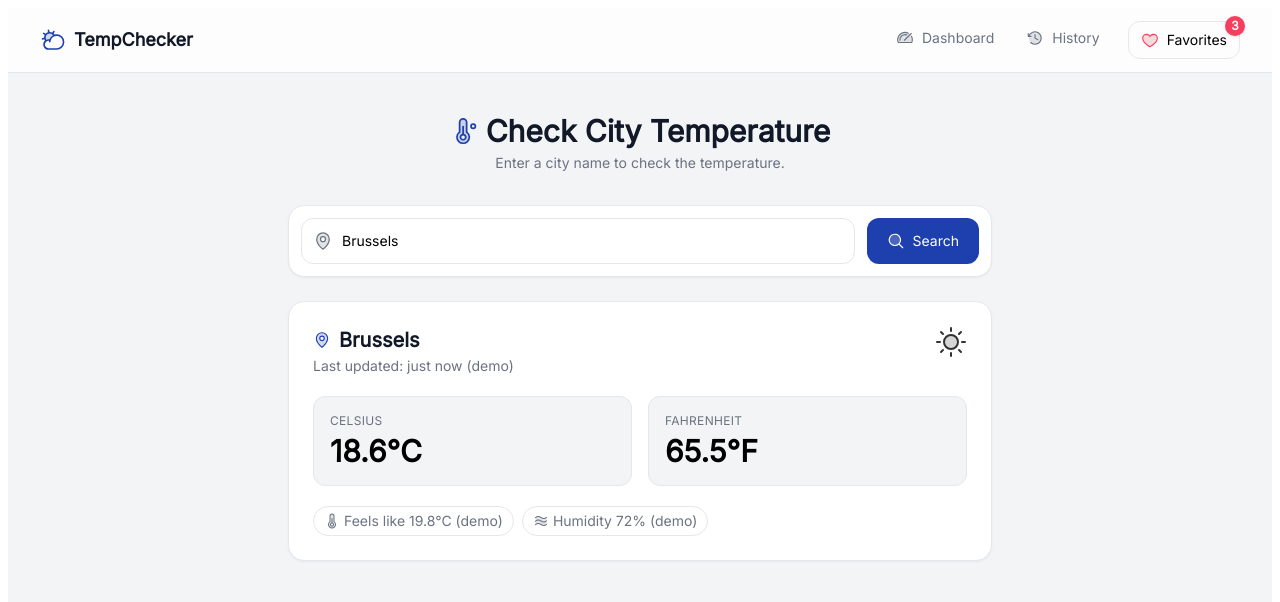
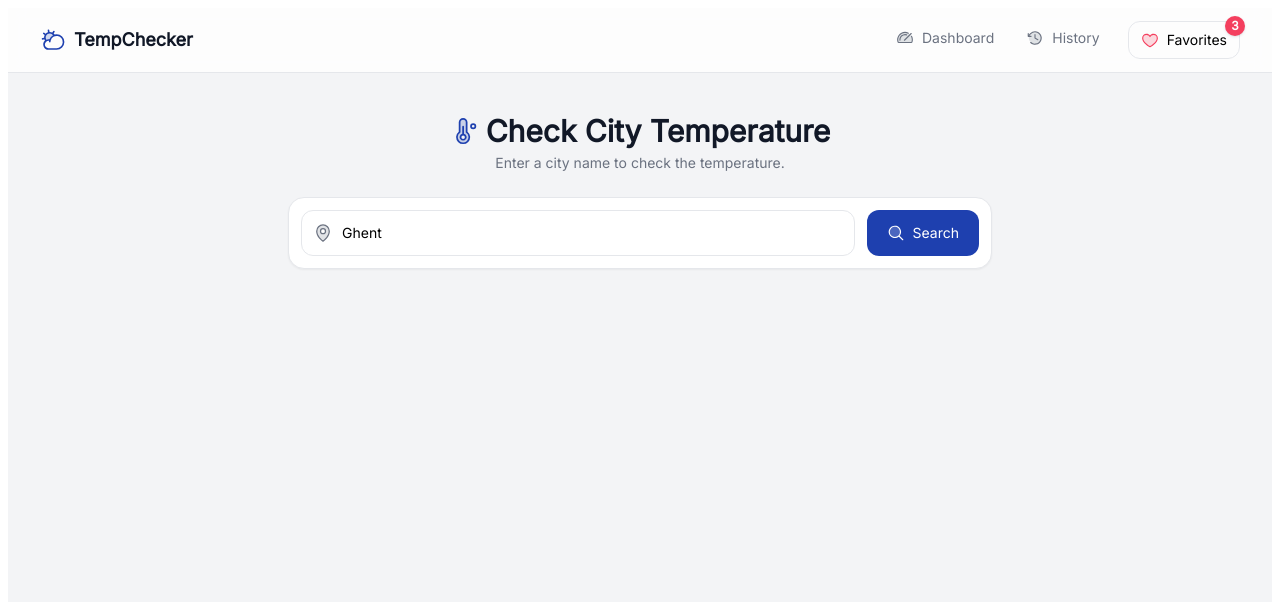
Before and after one commit to christian-oguine/frontend-temperature-app, a Nuxt app: page / in a window 1280 px wide. Shown: the top 602 px of the page. Built offline with nearby package versions, Linux system fonts and the light colour scheme.

Commit message:
replace header section with AppHeader component and clean up main layout

```diff
--- /dev/null
+++ b/app/components/AppHeader.vue
@@ -0,0 +1,60 @@
+<template>
+    <div class="sticky top-0 z-50 w-full bg-white/80 backdrop-blur border-b border-gray-200">
+      <div class="mx-auto max-w-7xl px-4 sm:px-6 lg:px-8">
+        <div class="flex h-16 items-center justify-between">
+          <!-- Left: Logo -->
+          <NuxtLink to="/" class="flex items-center gap-2 group">
+            <Icon name="ph:cloud-sun-duotone" size="26" class="text-primary group-hover:scale-110 transition" />
+            <span class="font-semibold text-lg text-textPrimary">TempChecker</span>
+          </NuxtLink>
+
+          <!-- Right: Nav + Favorites -->
+          <nav class="flex items-center gap-2">
+            <NuxtLink
+              v-for="item in navItems"
+              :key="item.label"
+              :to="item.to"
+              class="px-3 py-2 rounded-xl text-sm font-medium text-textSecondary hover:text-textPrimary hover:bg-gray-100 transition"
+            >
+              <span class="inline-flex items-center gap-2">
+                <Icon :name="item.icon" size="18" />
+                {{ item.label }}
+              </span>
+            </NuxtLink>
+
+            <!-- Favorites button -->
+            <button
+              type="button"
+              class="relative ml-2 inline-flex items-center gap-2 rounded-xl border border-gray-200 px-3 py-2 text-sm font-medium hover:bg-gray-50 active:scale-[0.99] transition"
+              @click="onFavoritesClick"
+              aria-label="Open favorites"
+            >
+              <Icon name="ph:heart-duotone" size="18" class="text-rose-500" />
+              <span>Favorites</span>
+              <span
+                class="absolute -right-1.5 -top-1.5 inline-flex h-5 min-w-[1.25rem] items-center justify-center rounded-full bg-rose-500 px-1 text-xs font-bold text-white shadow"
+              >
+                {{ favoritesCount }}
+              </span>
+            </button>
+          </nav>
+        </div>
+      </div>
+    </div>
+</template>
+
+<script setup lang="ts">
+import { ref } from 'vue'
+
+const favoritesCount = ref(3)
+const navItems = [
+  { label: 'Dashboard', to: '/dashboard', icon: 'ph:speedometer-duotone' },
+  { label: 'History', to: '/history', icon: 'ph:clock-counter-clockwise-duotone' }
+]
+
+function onFavoritesClick() { alert('Open Favorites') }
+</script>
+
+<style scoped>
+
+</style>
--- a/app/pages/index.vue
+++ b/app/pages/index.vue
@@ -1,54 +1,11 @@
 <template>
   <div class="min-h-screen bg-background">
-    <!-- Header -->
-    <header class="sticky top-0 z-50 w-full bg-white/80 backdrop-blur border-b border-gray-200">
-      <div class="mx-auto max-w-7xl px-4 sm:px-6 lg:px-8">
-        <div class="flex h-16 items-center justify-between">
-          <!-- Left: Logo -->
-          <NuxtLink to="/" class="flex items-center gap-2 group">
-            <Icon name="ph:cloud-sun-duotone" size="26" class="text-primary group-hover:scale-110 transition" />
-            <span class="font-semibold text-lg text-textPrimary">TempChecker</span>
-          </NuxtLink>
+    <AppHeader />
 
-          <!-- Right: Nav + Favorites -->
-          <nav class="flex items-center gap-2">
-            <NuxtLink
-              v-for="item in navItems"
-              :key="item.label"
-              :to="item.to"
-              class="px-3 py-2 rounded-xl text-sm font-medium text-textSecondary hover:text-textPrimary hover:bg-gray-100 transition"
-            >
-              <span class="inline-flex items-center gap-2">
-                <Icon :name="item.icon" size="18" />
-                {{ item.label }}
-              </span>
-            </NuxtLink>
-
-            <!-- Favorites button -->
-            <button
-              type="button"
-              class="relative ml-2 inline-flex items-center gap-2 rounded-xl border border-gray-200 px-3 py-2 text-sm font-medium hover:bg-gray-50 active:scale-[0.99] transition"
-              @click="onFavoritesClick"
-              aria-label="Open favorites"
-            >
-              <Icon name="ph:heart-duotone" size="18" class="text-rose-500" />
-              <span>Favorites</span>
-              <span
-                class="absolute -right-1.5 -top-1.5 inline-flex h-5 min-w-[1.25rem] items-center justify-center rounded-full bg-rose-500 px-1 text-xs font-bold text-white shadow"
-              >
-                {{ favoritesCount }}
-              </span>
-            </button>
-          </nav>
-        </div>
-      </div>
-    </header>
-
-    <!-- Main -->
     <main class="min-h-[calc(100vh-4rem)]">
       <div class="mx-auto max-w-3xl px-4 sm:px-6 lg:px-8 py-10">
-
-        <div class="text-center mb-8">
+        <!-- Title -->
+        <div class="text-center mb-6">
           <h1 class="text-2xl sm:text-3xl font-semibold text-textPrimary flex items-center justify-center gap-2">
             <Icon name="ph:thermometer-duotone" size="28" class="text-primary" />
             Check City Temperature
@@ -56,71 +13,26 @@
           <p class="text-textSecondary mt-1 text-sm">Enter a city name to check the temperature.</p>
         </div>
 
-        <!-- Search Form -->
-        <form @submit.prevent="onSubmit" class="mx-auto grid grid-cols-1 sm:grid-cols-[1fr,auto] gap-3 bg-white border border-gray-200 rounded-2xl p-3 shadow-sm">
+        <!-- Search  -->
+        <div class="mx-auto grid grid-cols-1 sm:grid-cols-[1fr,auto] gap-3 bg-white border border-gray-200 rounded-2xl p-3 shadow-sm">
           <div class="relative">
             <Icon name="ph:map-pin-duotone" size="20" class="absolute left-3 top-1/2 -translate-y-1/2 text-textSecondary" />
             <input
-              v-model.trim="query"
               type="text"
+              value="Ghent"
+              readonly
               placeholder="Enter a city (e.g., Brussels)"
-              class="w-full rounded-xl border border-gray-200 bg-white pl-10 pr-3 py-3 text-sm focus:outline-none focus:ring-2 focus:ring-primary/30 focus:border-primary"
-              autocomplete="off"
-
+              class="w-full rounded-xl border border-gray-200 bg-white pl-10 pr-3 py-3 text-sm focus:outline-none"
             />
           </div>
-          <button
-            type="submit"
-            class="inline-flex items-center justify-center gap-2 rounded-xl bg-primary text-white px-5 py-3 text-sm font-medium hover:brightness-110 active:scale-[0.99] transition"
-          >
+          <button type="button" class="inline-flex items-center justify-center gap-2 rounded-xl bg-primary text-white px-5 py-3 text-sm font-medium cursor-default">
             <Icon name="ph:magnifying-glass-duotone" size="18" />
             Search
           </button>
-        </form>
-
-        <!-- Result -->
-        <div v-if="result" class="mt-6">
-          <div class="rounded-2xl border border-gray-200 bg-white p-5 sm:p-6 shadow-sm">
-            <div class="flex items-start justify-between gap-4">
-              <div>
-                <div class="flex items-center gap-2">
-                  <Icon name="ph:map-pin-duotone" size="18" class="text-primary" />
-                  <h2 class="text-lg sm:text-xl font-semibold text-textPrimary">{{ result.city }}</h2>
-                </div>
-                <p class="text-textSecondary text-sm mt-0.5">Last updated: just now (demo)</p>
-              </div>
-              <Icon name="ph:sun-duotone" size="32" class="opacity-80" />
-            </div>
-
-            <div class="mt-5 grid grid-cols-1 sm:grid-cols-2 gap-4">
-              <div class="rounded-xl bg-background p-4 border border-gray-200">
-                <p class="text-textSecondary text-xs uppercase tracking-wide">Celsius</p>
-                <p class="text-3xl font-semibold mt-1">{{ result.celsius.toFixed(1) }}°C</p>
-              </div>
-              <div class="rounded-xl bg-background p-4 border border-gray-200">
-                <p class="text-textSecondary text-xs uppercase tracking-wide">Fahrenheit</p>
-                <p class="text-3xl font-semibold mt-1">{{ toF(result.celsius).toFixed(1) }}°F</p>
-              </div>
-            </div>
-
-            <div class="mt-5 flex flex-wrap items-center gap-2 text-sm text-textSecondary">
-              <span class="inline-flex items-center gap-1 rounded-full border border-gray-200 px-2.5 py-1">
-                <Icon name="ph:thermometer-simple-duotone" size="16" /> Feels like {{ (result.celsius + 1.2).toFixed(1) }}°C (demo)
-              </span>
-              <span class="inline-flex items-center gap-1 rounded-full border border-gray-200 px-2.5 py-1">
-                <Icon name="ph:waves-duotone" size="16" /> Humidity {{ result.humidity }}% (demo)
-              </span>
-            </div>
-          </div>
         </div>
 
-        <!-- Empty state -->
-        <div v-else class="mt-8">
-          <div class="rounded-2xl border border-dashed border-gray-300 bg-white p-8 text-center">
-            <Icon name="ph:cloud-sun-duotone" size="40" class="mx-auto opacity-70" />
-            <p class="mt-3 text-textSecondary">Search a city to see its demo temperature.</p>
-          </div>
-        </div>
+
+
       </div>
     </main>
   </div>
@@ -128,45 +40,9 @@
 
 <script setup lang="ts">
 import { ref } from 'vue'
+import AppHeader from '../components/AppHeader.vue'
 
-const favoritesCount = ref(3) // demo data
-const navItems = [
-  { label: 'Dashboard', to: '/dashboard', icon: 'ph:speedometer-duotone' },
-  { label: 'History', to: '/history', icon: 'ph:clock-counter-clockwise-duotone' }
-]
-
-function onFavoritesClick() {
-  alert('Open Favorites (demo)')
-}
-
-// demo dataset (no API)
-const demoTemps: Record<string, { c: number; humidity: number }> = {
-  Brussels: { c: 18.6, humidity: 72 },
-  Ghent: { c: 17.9, humidity: 68 },
-  Antwerp: { c: 19.2, humidity: 70 },
-  Lagos: { c: 30.4, humidity: 78 },
-  Bruges: { c: 16.7, humidity: 74 }
-}
-
-const query = ref('Brussels')
-const result = ref<null | { city: string; celsius: number; humidity: number }>(null)
-
-function toF(c: number) {
-  return c * 9/5 + 32
-}
-
-function onSubmit() {
-  const city = (query.value || '').trim()
-  if (!city) {
-    result.value = null
-    return
-  }
-  const hit = demoTemps[city as keyof typeof demoTemps]
-  const celsius = hit?.c ?? (Math.random() * 15 + 10)
-  const humidity = hit?.humidity ?? Math.floor(Math.random() * 40 + 40)
-  result.value = { city, celsius, humidity }
-}
-
-// Prefill one result on mount
-onSubmit()
+// UI state only (values are hardcoded in the template)
+const unit = ref<'C' | 'F'>('C')
+const faved = ref(false)
 </script>
```
